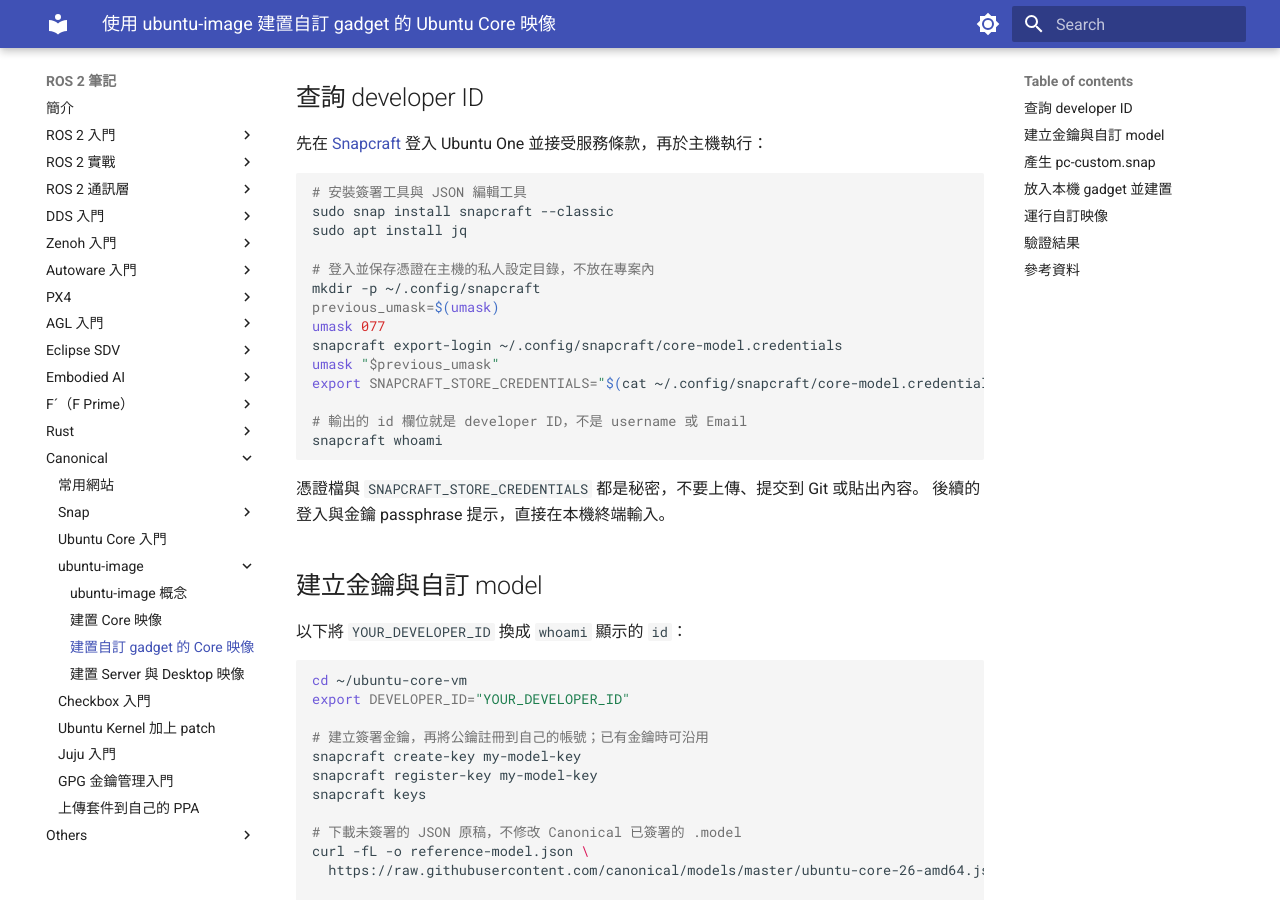
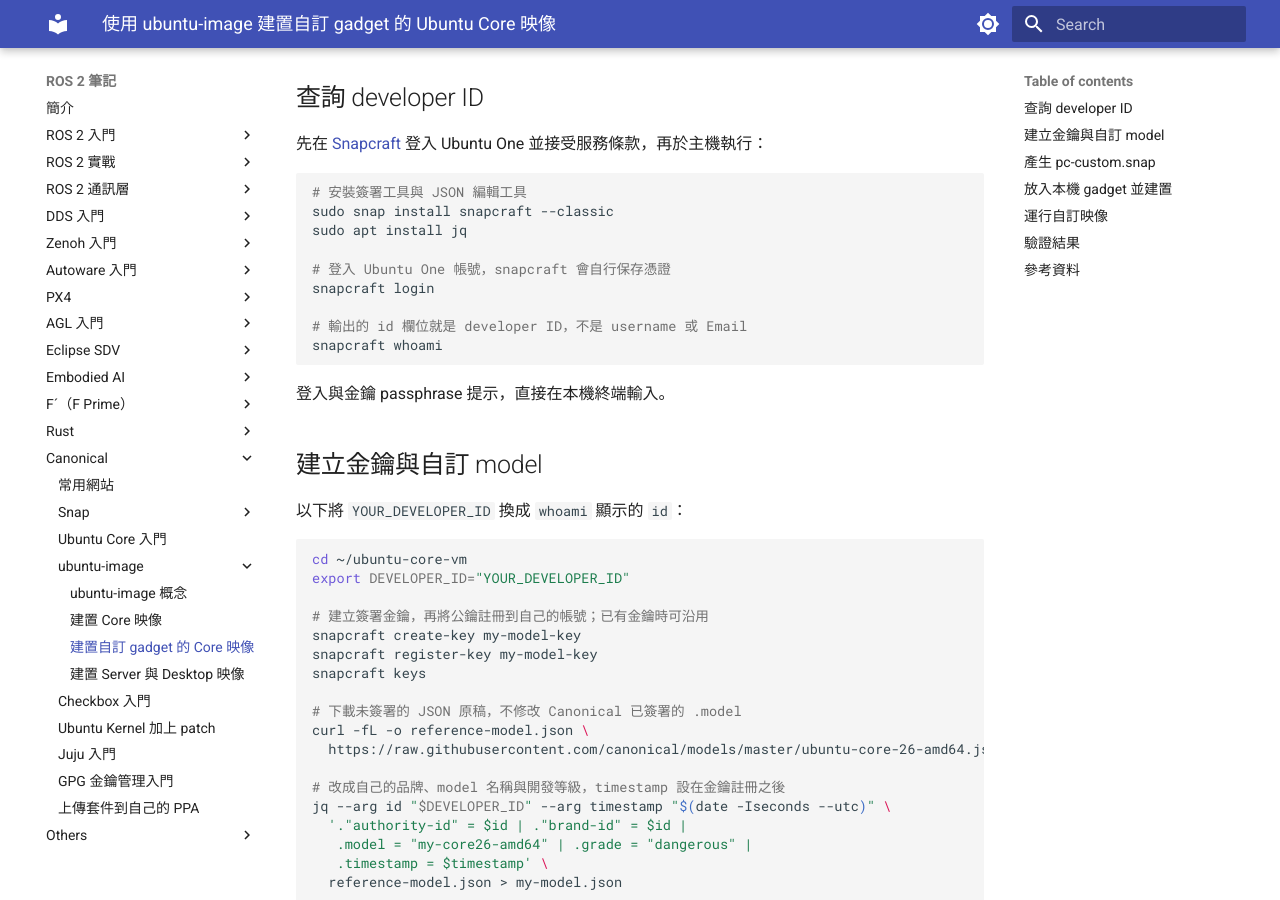
Before and after one commit to evshary/ros2-learning, an MkDocs documentation site: the page built from docs/canonical/ubuntu-image/core-custom-gadget.md, in a window 1280 px wide and 900 px high, scrolled down 544 px. Built offline with MkDocs 1.6.1 and Material for MkDocs 9.7.7, drawn with Linux system fonts in a browser that asks for light colours.

Commit message:
docs(canonical): use snapcraft login in custom gadget tutorial
Replace the export-login credential file setup with a plain
snapcraft login, since later steps only need an interactive session.

Signed-off-by: ChenYing Kuo <evshary@gmail.com>

````diff
--- a/docs/canonical/ubuntu-image/core-custom-gadget.md
+++ b/docs/canonical/ubuntu-image/core-custom-gadget.md
@@ -34,20 +34,14 @@ model 只要有被修改就需要重新簽署，但是有些情況不需要重
 sudo snap install snapcraft --classic
 sudo apt install jq
 
-# 登入並保存憑證在主機的私人設定目錄，不放在專案內
-mkdir -p ~/.config/snapcraft
-previous_umask=$(umask)
-umask 077
-snapcraft export-login ~/.config/snapcraft/core-model.credentials
-umask "$previous_umask"
-export SNAPCRAFT_STORE_CREDENTIALS="$(cat ~/.config/snapcraft/core-model.credentials)"
+# 登入 Ubuntu One 帳號，snapcraft 會自行保存憑證
+snapcraft login
 
 # 輸出的 id 欄位就是 developer ID，不是 username 或 Email
 snapcraft whoami
 ```
 
-憑證檔與 `SNAPCRAFT_STORE_CREDENTIALS` 都是秘密，不要上傳、提交到 Git 或貼出內容。
-後續的登入與金鑰 passphrase 提示，直接在本機終端輸入。
+登入與金鑰 passphrase 提示，直接在本機終端輸入。
 
 ## 建立金鑰與自訂 model
 
````
